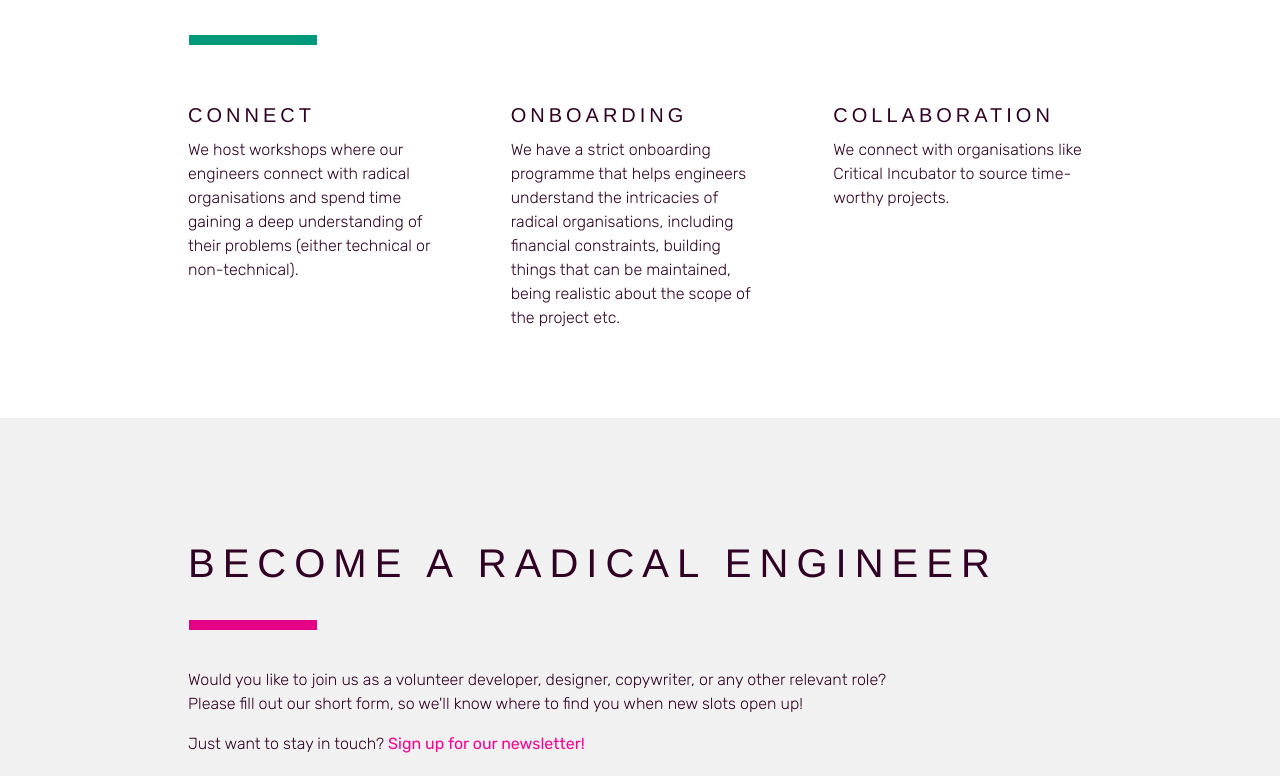
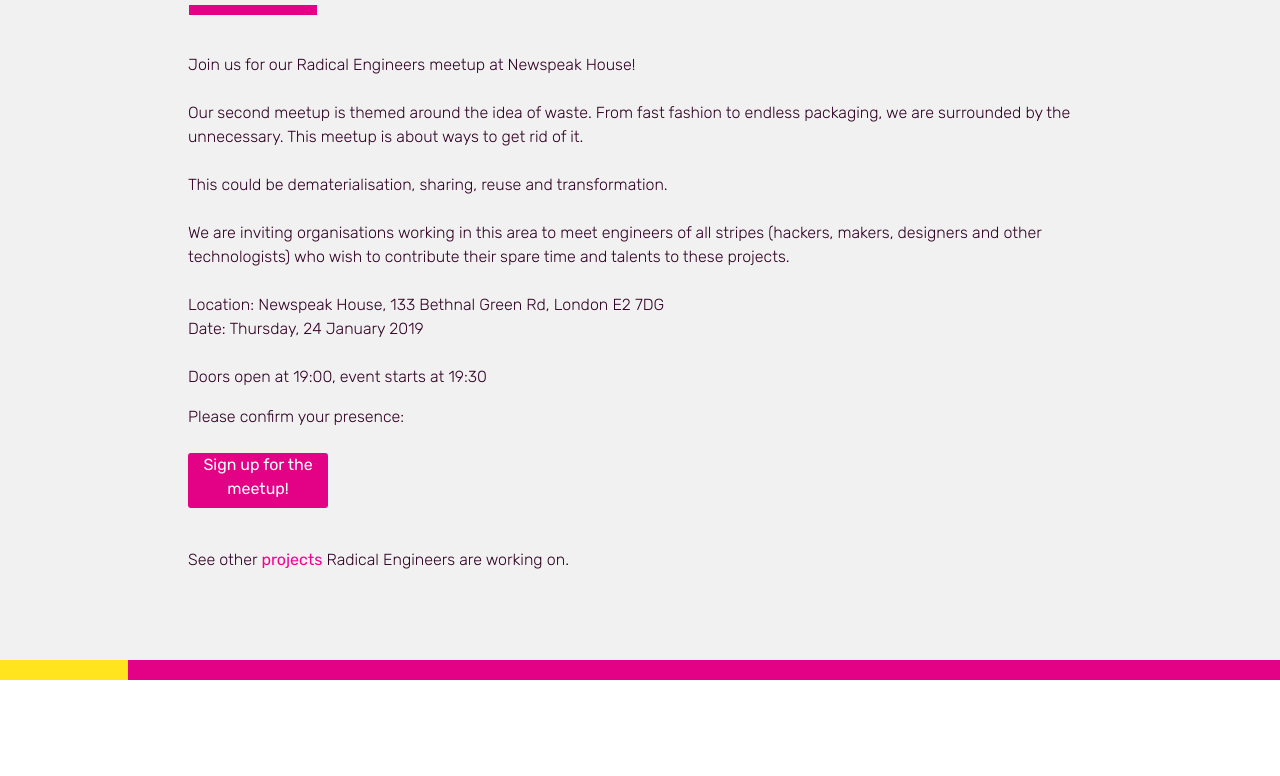
Before and after one commit to radicalengineers/website, a plain HTML site: page index.html in a window 1280 px wide. Shown: the part 827-1603 px from the top of the page. Drawn offline with Linux system fonts and the light colour scheme.

Commit message:
fixed some buttons

```diff
--- a/css/main.css
+++ b/css/main.css
@@ -341,6 +341,11 @@
 		background-size: 160px;
 	}
 
+  .img-margreet {
+    background-image: linear-gradient(to bottom right, rgba(0, 0, 0, 0),rgba(0, 0, 0, 0.2),rgba(0, 0, 0, 0.4)), url("../margreet.jpg");
+    background-size: 160px;
+  }
+
 	.team-img {
 	border-radius: 80px;
 	}
--- a/index.html
+++ b/index.html
@@ -8,6 +8,7 @@
     <link rel="stylesheet" href="./css/basscss.min.css">
     <link rel="stylesheet" href="./css/basscss.css">
     <link rel="stylesheet" href="./css/main.css">
+    <link rel="stylesheet" href="./css/button.css">
     <meta name="description" content="We build teams of hackers and makers and pair them with radical organisations. We help organisations find technical solutions to specific problems, or assess what technologies and infrastructures may help them be more effective in their endeavours.">
     <meta name="viewport" content="width=device-width">
     <meta property="og:url"                content="http://radicalengineers.com/index.html" />
@@ -27,6 +28,42 @@
         </div>
       </div>
     </header>
+  </div>
+
+  <hr class="haar">
+  <div class="bg-dark">
+    <section id="projects" class="container py4 px4 elem-margin">
+      <div class="clearfix mxn2">
+        <div class="col-11 mx-auto">
+          <h1 class="responsive-h1 caps py2 px3 mb2">Radical Engineers meetup: <br>No Time to Waste</h1>
+          <hr class="haar-p"/>
+            <div class="sm-col sm-col-12 px3 py1">
+              <p class="">Join us for our Radical Engineers meetup at Newspeak House!
+                <br><br>
+                Our second meetup is themed around the idea of waste. From fast fashion to endless packaging, we are surrounded by the unnecessary. This meetup is about ways to get rid of it.
+                <br><br>
+                This could be dematerialisation, sharing, reuse and transformation.
+                <br><br>
+                We are inviting organisations working in this area to meet engineers of all stripes (hackers, makers, designers and other technologists) who wish to contribute their spare time and talents to these projects.
+                <br>
+                <br>
+                Location: Newspeak House, 133 Bethnal Green Rd, London E2 7DG
+                <br>
+                Date: Thursday, 24 January 2019
+                <br>
+                <br>
+                Doors open at 19:00, event starts at 19:30
+                </p>
+                <p>Please confirm your presence:
+                <br>
+                <br>
+                <a target="_blank" href="https://www.eventbrite.co.uk/e/radical-engineers-no-time-to-waste-tickets-54709351142?aff=efbeventtix&fbclid=IwAR17EtKEP6Qwcev1zGGw-fYFVQtFCxszSNpM4h9iYrYeQwaS12AZ5L6lGUQ" class="button2">Sign up for the meetup!</a></p>
+                <br>
+                <p>See other <a href="/current_future_projects.html">projects</a> Radical Engineers are working on.</p>
+            </div>
+            </div>
+        </div>
+    </section>
   </div>
 
 <hr class="haar">
```
Also changed, not shown: current_future_projects.html (+8 -2 lines).
